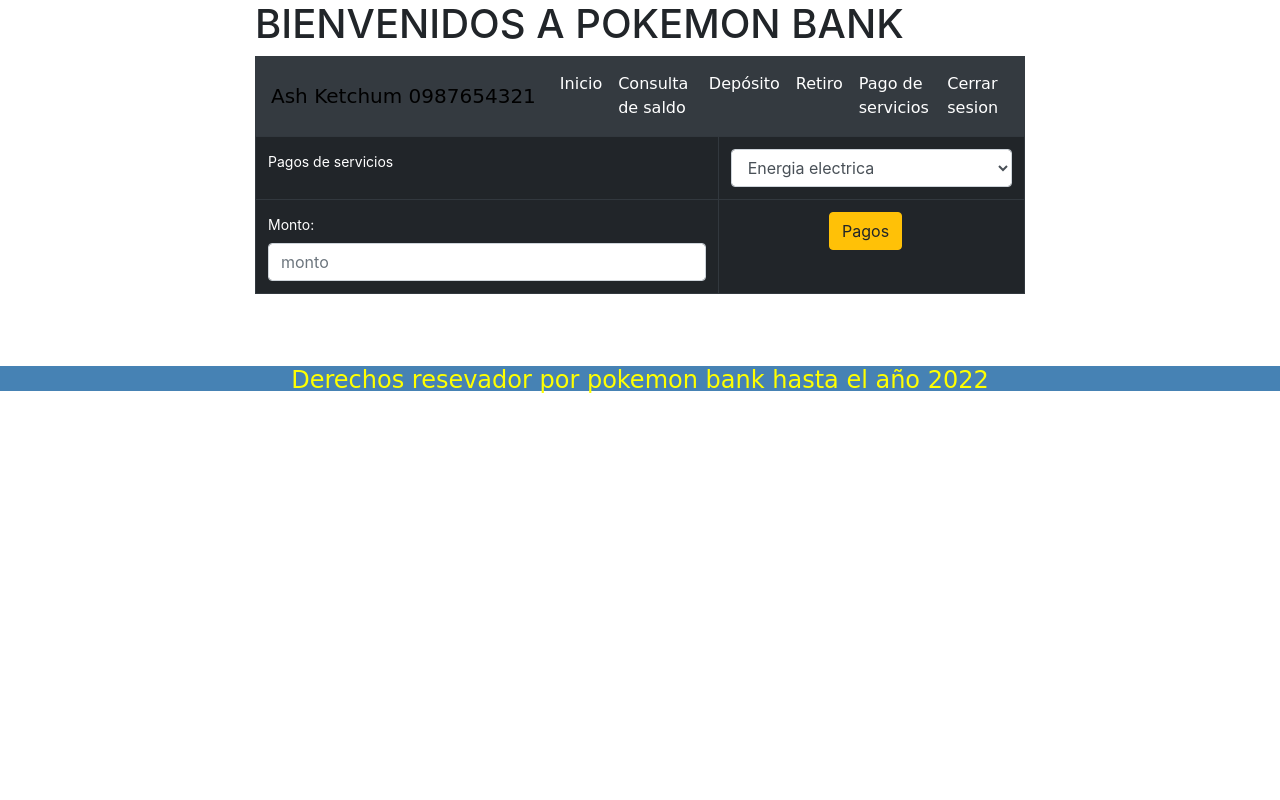
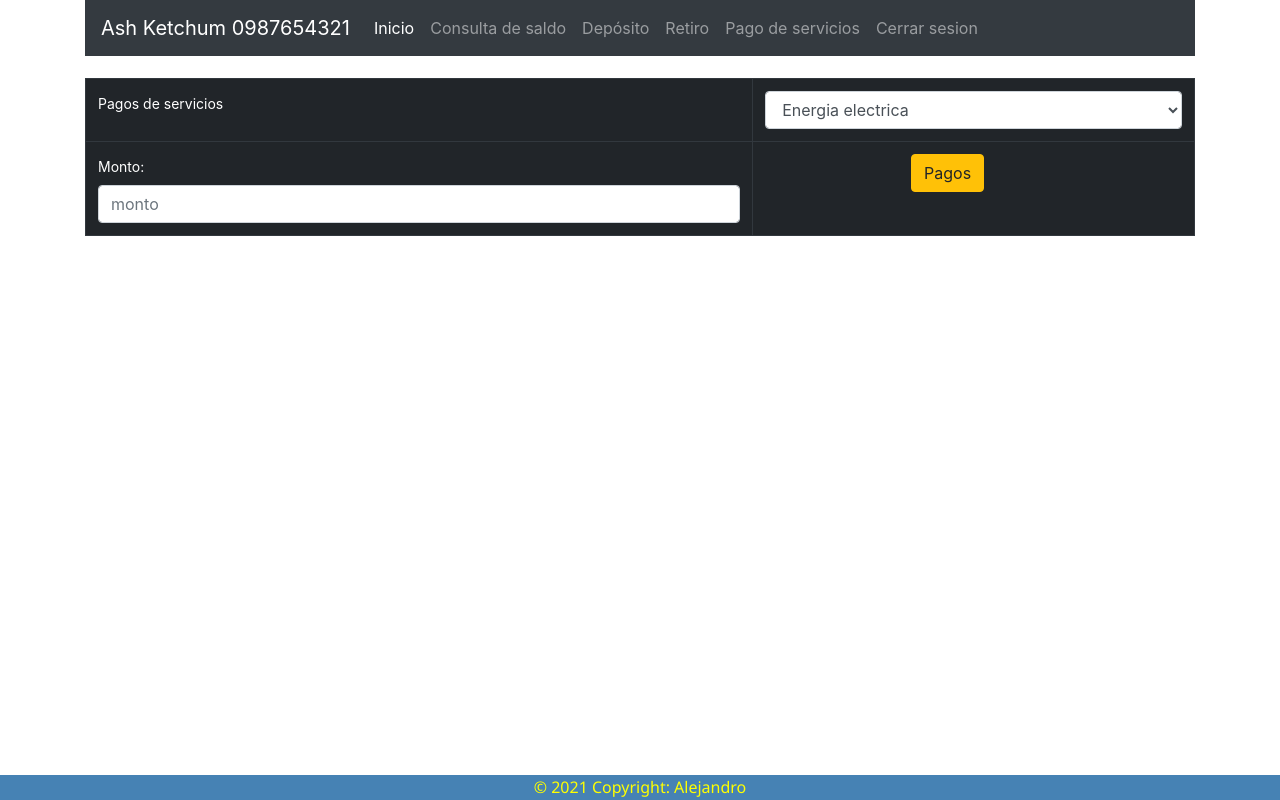
Before and after one commit to Diecx503/pokemonbank, a plain HTML site: page pagos.html in a window 1280 px wide. Drawn offline with nearby package versions, Linux system fonts and the light colour scheme; some packages are replaced by stand-ins of ours; a script that the page names is missing.

Commit message:
Arreglos graficos

```diff
--- a/Recursos/css/principal.css
+++ b/Recursos/css/principal.css
@@ -1,25 +1,92 @@
+/*Importaciones de tipografias*/
+@import url('https://fonts.googleapis.com/css2?family=Noto+Sans&display=swap'); /*font-family: 'Noto Sans', sans-serif;*/
 body {
     background-color: #FFF446;
-     font-family:cursive;
+     font-family:'Noto Sans', sans-serif;
 }
 
 H1 {
     align-content: center;
-     font-family:cursive;
+     font-family:'Noto Sans', sans-serif;
 }
 
 .navbar-nav .nav-link:hover,
 .navbar-nav .nav-link:focus {
     font-size: 1.3rem;
-     font-family:cursive;
 
 }
 
 .navbar {
     color: black;
-     font-family:cursive;
+}
+
+#nombrecuenta{
+    color: white;
+}
+
+footer{
+    position: absolute;
+    bottom: 0;
 }
 
 table {
 width: 300px;
 }
+
+
+body{
+background-color: white;
+}
+
+img{
+align-content:center;
+    width: 65%;
+    height: 80%;
+
+}
+.container{
+width: 100%;
+max-width: 800px;
+    margin: auto;
+    position: relative;
+
+
+}
+.btn{
+    width: auto;
+    height: auto;
+    background-origin: padding-box;
+    align-content: center; align-self: center;
+    align-items: center;
+    margin-left: 35%;
+}
+
+.footer{
+    background-color: #4682B4;
+    width: 100%;
+    height: 25px;
+    position: fixed;
+    font-family:'Noto Sans', sans-serif;
+    text-align: center;
+    color: yellow;
+}
+
+#log{
+    position: relative;
+    align-content: center;
+    margin-left: 30%;
+    margin-top: 5px;
+}
+
+#form-log{
+    margin-top: 3%; margin-bottom: 3%;
+}
+
+#img-inicio{
+    width: auto;
+    height: auto;
+}
+
+#procesos{
+    margin-top: 2%
+}
--- a/pagos.html
+++ b/pagos.html
@@ -6,7 +6,6 @@
     <meta name="viewport" content="width=device-width, initial-scale=1.0">
     <link rel="stylesheet" href="Recursos/css/principal.css">
     <link rel="stylesheet" href="Recursos/css/bootstrap.css">
-    <link rel="stylesheet" href="Recursos/css/inicio.css">
     <script src="https://cdnjs.cloudflare.com/ajax/libs/Chart.js/2.6.0/Chart.min.js"></script>
 
     <title>Banco Pokemon</title>
@@ -18,34 +17,33 @@
     <!-- Inicio de Header -->
     <header>
         <div class="container">
-            <h1>BIENVENIDOS A POKEMON BANK</h1>
             <nav class="navbar navbar-expand-lg navbar-light navbar-dark bg-dark ">
                 <a class="navbar-brand" id="nombrecuenta"> </a>
                     <button class="navbar-toggler" type="button" data-toggle="collapse" data-target="#navbarNavDropdown" aria-controls="navbarNavDropdown" aria-expanded="false" aria-label="Toggle navigation">
                         <span class="navbar-toggler-icon"></span>
                     </button>
                 <div class="collapse navbar-collapse" id="navbarNavDropdown">
-                    <ul class="navbar-nav">
+                    <ul class="navbar-nav mr-auto">
                         <li class="nav-item active">
                             <a class="nav-link" href="principal.html">Inicio</a>
                         </li>
-                        <li class="nav-item active">
+                        <li class="nav-item">
                             <a class="nav-link" href="consulta.html">
                                 Consulta de saldo <span class="sr-only">(current)</span></a>
                         </li>
-                        <li class="nav-item active">
+                        <li class="nav-item">
                             <a class="nav-link" href="deposito.html">Depósito</a>
                         </li>
-                        <li class="nav-item active">
+                        <li class="nav-item">
                             <a class="nav-link" href="retiro.html">Retiro</a>
                         </li>
-                        <li class="nav-item active">
+                        <li class="nav-item">
                             <a class="nav-link" href="pagos.html">Pago de servicios</a>
                         </li>
 
 
-                        </li>
-                        <li class="nav-item active">
+
+                        <li class="nav-item">
                             <a class="nav-link" href="index.html">Cerrar sesion</a>
                         </li>
                     </ul>
@@ -55,8 +53,9 @@
 
         </div>
     </header>
+
     <div class="container">
-    <div align="center">
+        <div align="center" id="procesos">
             <table class="table table-bordered table-dark">
                 <tbody>
                     <tr>
@@ -73,8 +72,8 @@
                     </tr>
                     <tr>
                         <td>
-    <label style="font-size: 14px;">
-    Monto:</label> <input type="number" class="form-control" id="montodepago" aria-describedby="pago" placeholder="monto" min="0.01" step="0.01" required></td>
+                            <label style="font-size: 14px;"> Monto:</label>
+                            <input type="number" class="form-control" id="montodepago" aria-describedby="pago" placeholder="monto" min="0.01" step="0.01" required>
                         </td>
 
     <td><button type="submit" id="btndepago" class="btn btn-warning" onclick="pago();">Pagos</button>
@@ -90,9 +89,11 @@
     <div class="container pb-4 mb-4 mt-4 marg">
      </div>
 
+    <!-- Inicio del footer -->
     <footer class="footer">
-    <h4> Derechos resevador por pokemon bank hasta el año 2022</h4>
+        © 2021 Copyright: Alejandro
     </footer>
+
 <script src="Recursos/js/tareas.js"></script>
 <script src="Recursos/js/login.js"> </script>
 <script src="Recursos/js/jquery-3.2.1.slim.min.js"></script>
```
Also changed, not shown: consulta.html (+16 -16 lines), deposito.html (+19 -18 lines), index.html (+5 -10 lines), principal.html (+14 -14 lines). Lines whose indentation alone changed are shown as unchanged.
